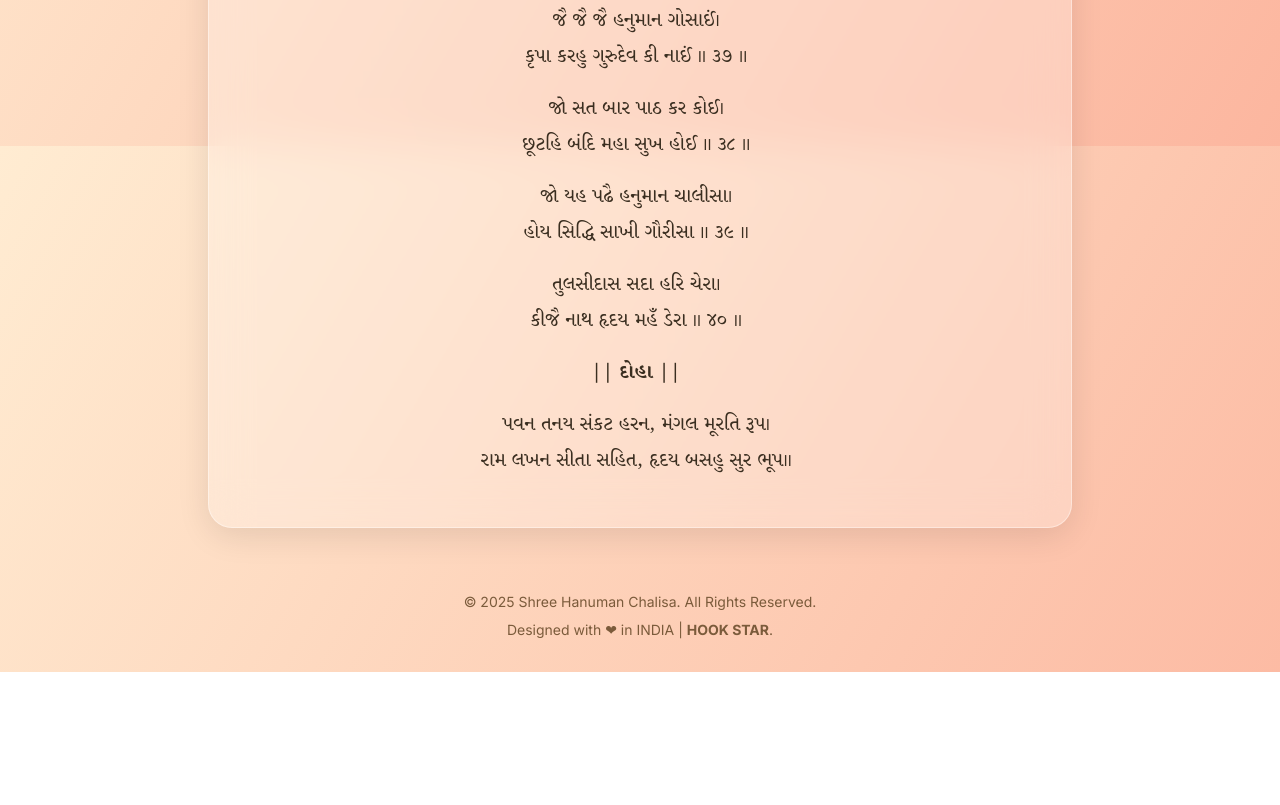
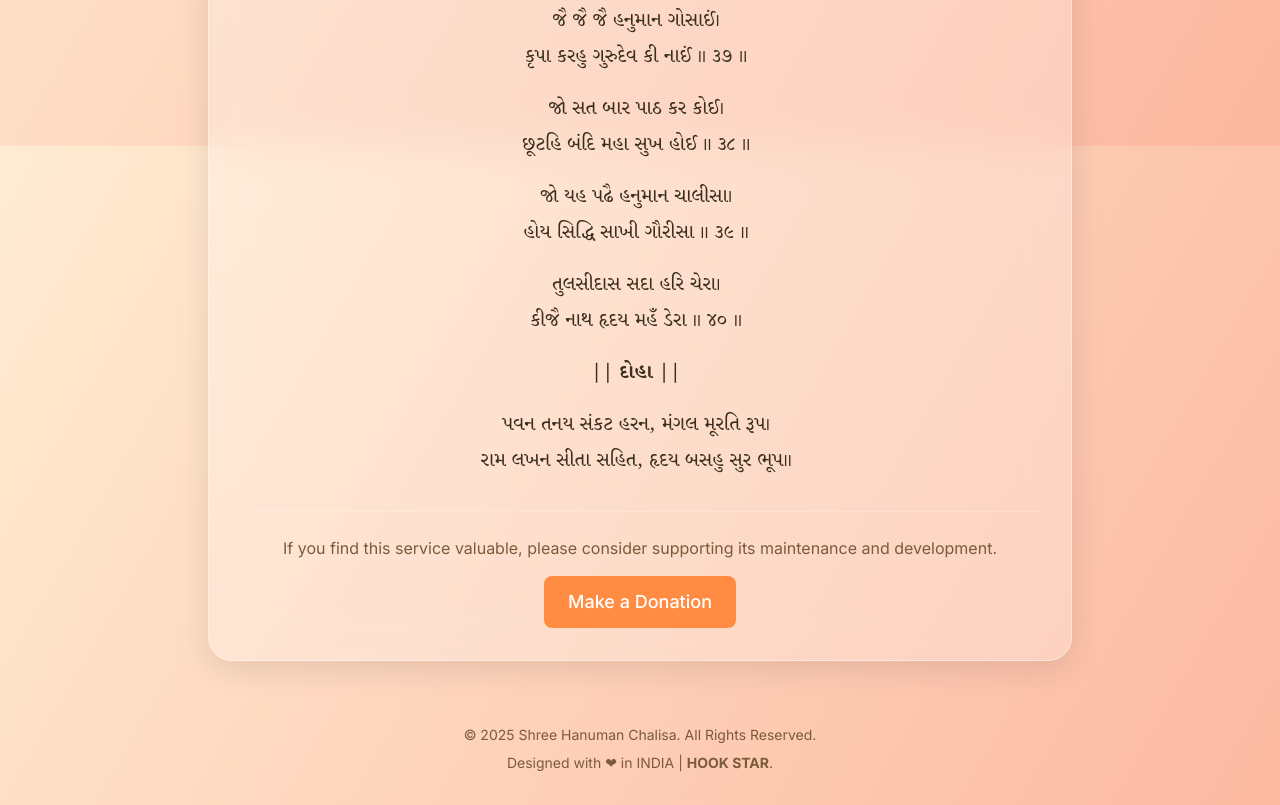
Before and after one commit to hookstar1993/shreehanumanchalisa, a plain HTML site: page index.html in a window 1280 px wide. Shown: the part 3854-4659 px from the top of the page. Before the commit the page ends 4526 px from the top, so only its background shows below. Drawn offline with nearby package versions, Linux system fonts and the light colour scheme.

Commit message:
added donation link

```diff
--- a/index.html
+++ b/index.html
@@ -202,6 +202,14 @@
             <!-- Chalisa Text Content -->
             <div id="chalisa-content" class="text-center text-xl theme-text-primary pr-2">
                 <!-- Content will be dynamically inserted here -->
+            </div>
+
+            <!-- Donations Call to Action -->
+            <div class="mt-8 pt-6 border-t border-white/20 dark:border-white/10 text-center">
+                <p class="theme-text-secondary mb-4">If you find this service valuable, please consider supporting its maintenance and development.</p>
+                <button id="donations-link-bottom" class="font-medium theme-text-primary theme-active-tab px-6 py-3 rounded-lg text-lg transition-transform hover:scale-105 active:scale-95">
+                    Make a Donation
+                </button>
             </div>
 
             <!-- Copy Confirmation Message -->
@@ -456,7 +464,7 @@
                     <p>साधु-सन्त के तुम रखवारे।</p><p class="mb-4">असुर निकन्दन राम दुलारे ॥ ३० ॥</p>
                     <p>अष्ट सिद्घि नौ निधि के दाता।</p><p class="mb-4">अस बर दीन जानकी माता ॥ ३१ ॥</p>
                     <p>राम रसायन तुम्हरे पासा।</p><p class="mb-4">सदा रहो रघुपति के दासा ॥ ३२ ॥</p>
-                    <p>तुम्हरे भजन राम को पावै।</p><p class="mb-4">जनम-जनમ કે દુખ બિસરાવૈ ॥ ૩૩ ॥</p>
+                    <p>तुम्हरे भजन राम को पावै।</p><p class="mb-4">जनम-जनમ કે દુખ બિસરાવૈ ॥ ३३ ॥</p>
                     <p>अन्त काल रघुबर पुर जाई।</p><p class="mb-4">जहाँ जन्म हरि-भक्त कहाई ॥ ३४ ॥</p>
                     <p>और देवता चित्त न धरई।</p><p class="mb-4">हनुमत सेइ सर्ब सुख करई ॥ ३५ ॥</p>
                     <p>सङ्कट कटै मिटै सब पीरा।</p><p class="mb-4">जो सुमिरै हनुमत बलबीरा ॥ ३६ ॥</p>
@@ -596,6 +604,7 @@
             const aboutLinkMobile = document.getElementById('about-link-mobile');
             const contactLinkMobile = document.getElementById('contact-link-mobile');
             const donationsLinkMobile = document.getElementById('donations-link-mobile');
+            const donationsLinkBottom = document.getElementById('donations-link-bottom');
 
             const aboutModal = document.getElementById('about-modal');
             const contactModal = document.getElementById('contact-modal');
@@ -681,6 +690,7 @@
             aboutLinkMobile.addEventListener('click', (e) => { e.preventDefault(); openModal(aboutModal); });
             contactLinkMobile.addEventListener('click', (e) => { e.preventDefault(); openModal(contactModal); });
             donationsLinkMobile.addEventListener('click', (e) => { e.preventDefault(); openModal(donationsModal); });
+            donationsLinkBottom.addEventListener('click', (e) => { e.preventDefault(); openModal(donationsModal); });
 
             closeModalBtns.forEach(btn => {
                 btn.addEventListener('click', () => {
```
